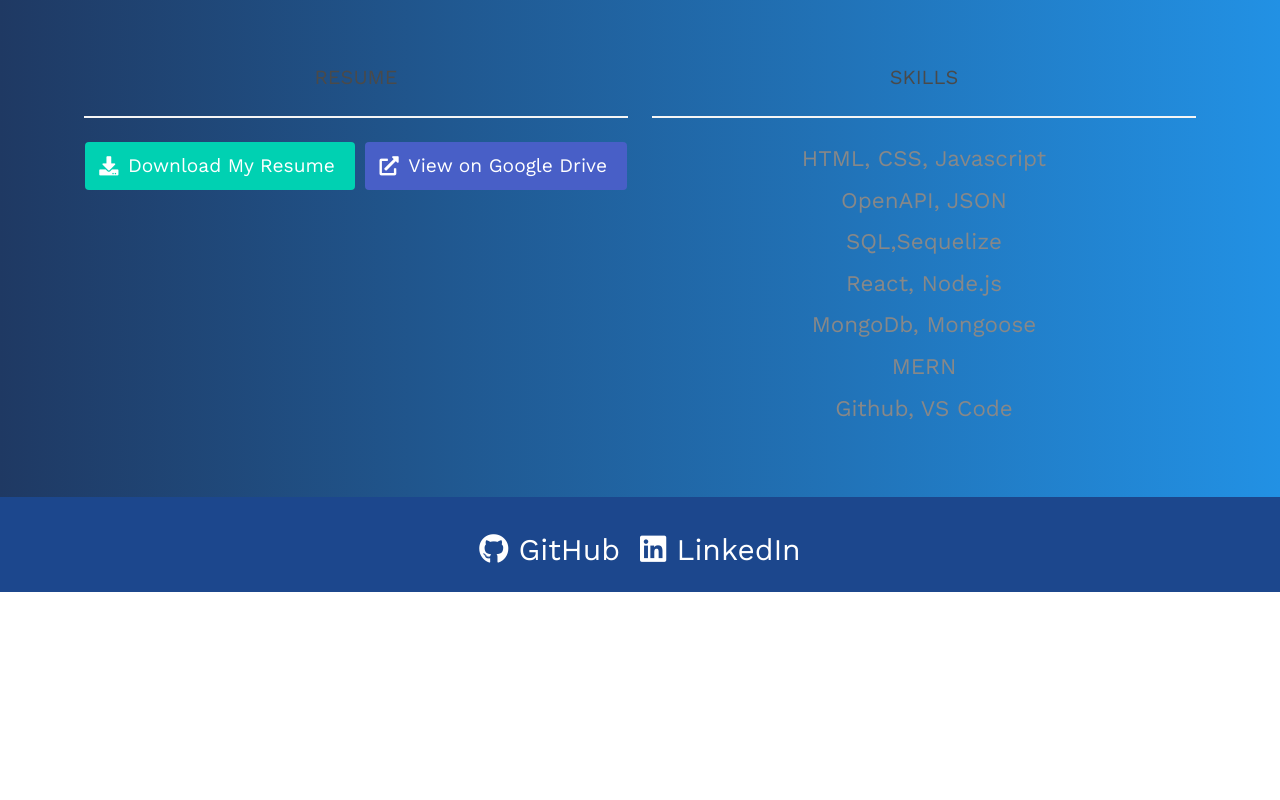
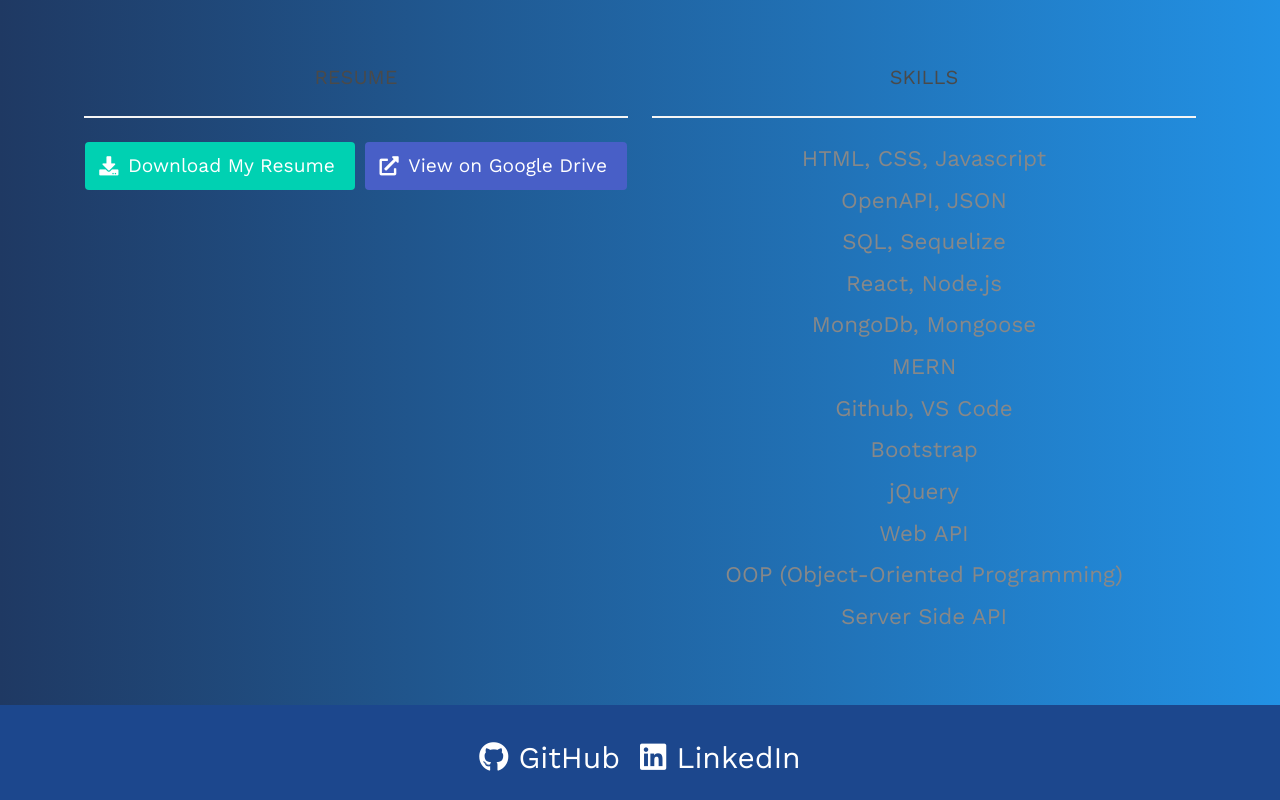
Before and after one commit to Gdel-J/React-Listen-Port-Folio, a React (Create React App) app: page /resume in a window 1280 px wide. Shown: the part 800-1600 px from the top of the page. Before the commit the page ends 1392 px from the top, so only its background shows below. Built offline with nearby package versions, Linux system fonts and the light colour scheme.

Commit message:
resume updated

```diff
--- a/src/components/Resume.js
+++ b/src/components/Resume.js
@@ -11,7 +11,10 @@ function Resume() {
         {/* Button to download the resume */}
         <a
           className="button is-primary"
-          href={process.env.PUBLIC_URL + "/GERARD DEL VECCHIO RESUME.pdf"}
+          href={
+            process.env.PUBLIC_URL +
+            "/Gerard Del Vecchio resume octobre 2023 .pdf"
+          }
           target="_blank"
           rel="noreferrer"
         >
@@ -24,10 +27,10 @@ function Resume() {
         {/* Button to view the resume on Google Drive */}
         <a
           className="button is-link google-drive-link"
-          href="https://drive.google.com/file/d/1AnM-XjxPdZ3Uo7Y6FrTNlH9Rb7wDSNeL/view?usp=sharing"
+          href="https://drive.google.com/file/d/1UxQyZZgly_7ggL_vftbgpa0oQITnxN7A/view?usp=sharing"
           target="_blank"
           rel="noreferrer"
-          style={{ marginLeft: '10px' }} // Added a margin for spacing between buttons
+          style={{ marginLeft: "10px" }} // Added a margin for spacing between buttons
         >
           <span className="icon">
             <i className="fas fa-external-link-alt"></i>
@@ -45,11 +48,16 @@ function Resume() {
         <ul>
           <li className="skill-item">HTML, CSS, Javascript</li>
           <li className="skill-item">OpenAPI, JSON</li>
-          <li className="skill-item">SQL,Sequelize</li>
+          <li className="skill-item">SQL, Sequelize</li>
           <li className="skill-item">React, Node.js</li>
           <li className="skill-item">MongoDb, Mongoose</li>
           <li className="skill-item">MERN</li>
           <li className="skill-item">Github, VS Code</li>
+          <li className="skill-item">Bootstrap</li>
+          <li className="skill-item">jQuery</li>
+          <li className="skill-item">Web API</li>
+          <li className="skill-item">OOP (Object-Oriented Programming)</li>
+          <li className="skill-item">Server Side API</li>
         </ul>
       </div>
     </div>
```
Also changed, not shown: 2 other files (tests, documents, lock files or other folders).
